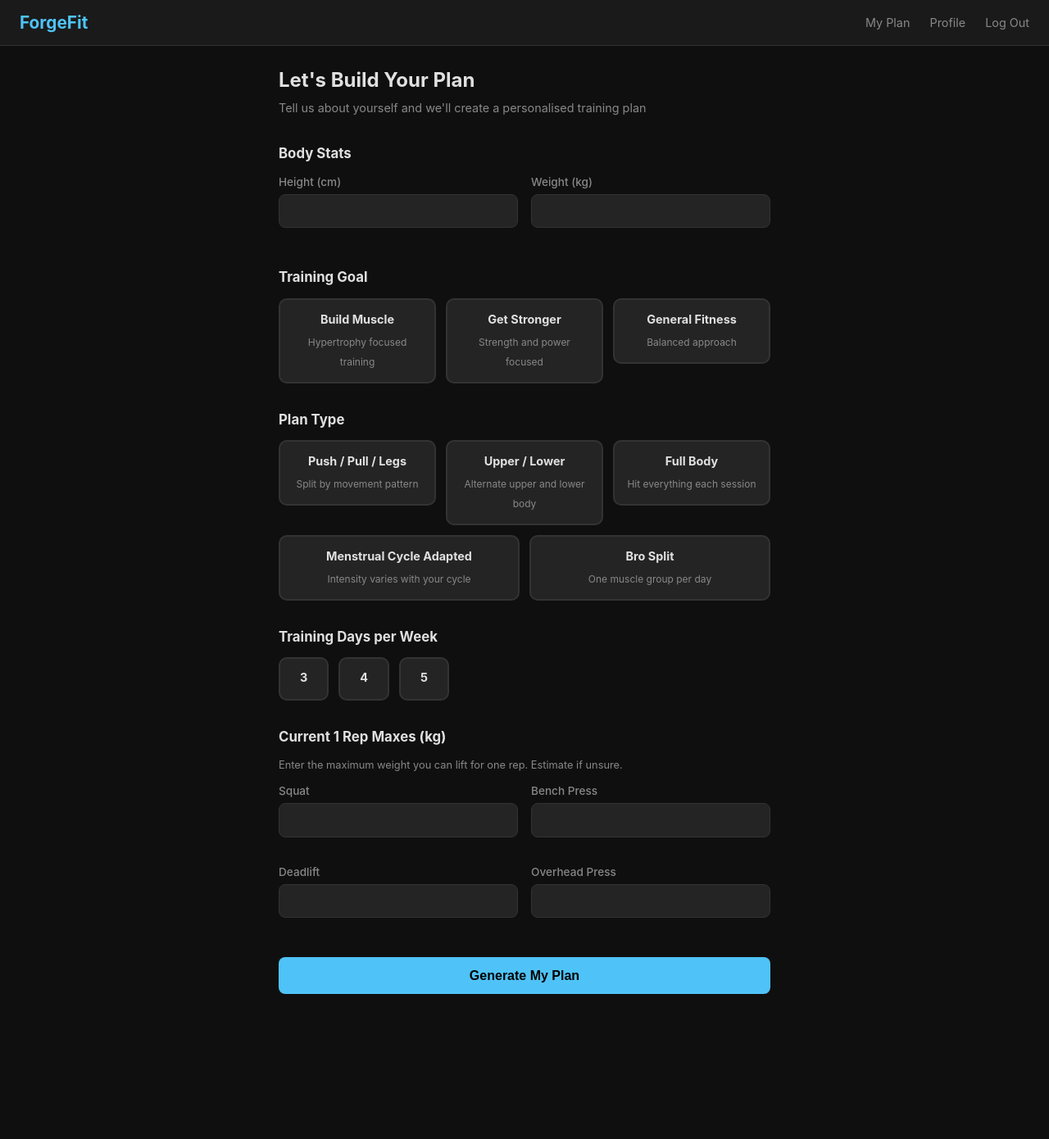
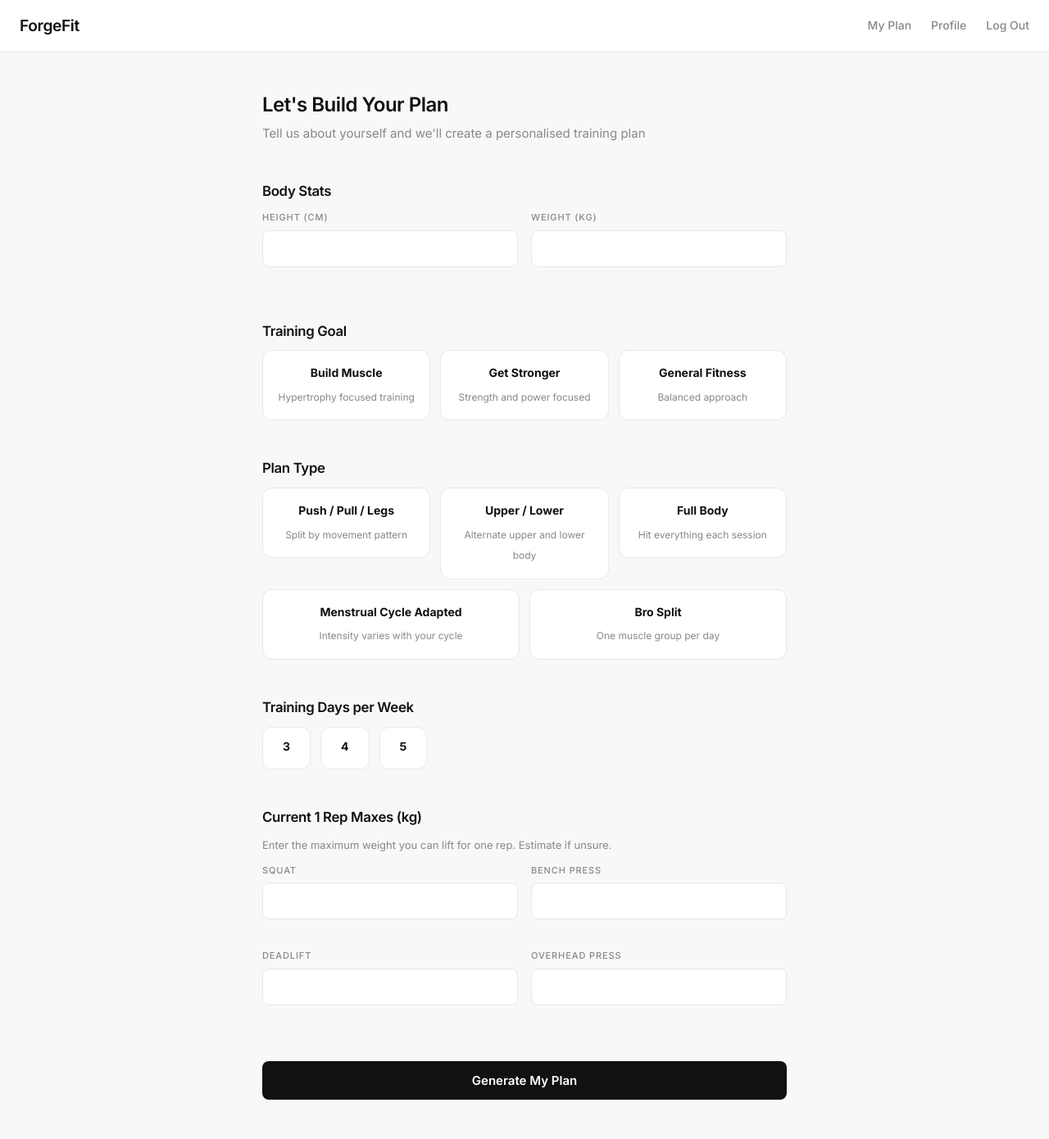
Before and after one commit to morganedmondson/forgefit, a Flask app: page /profile/onboarding in a window 1280 px wide. Shown: the whole page at 82% size. Before the commit the page ends 1213 px from the top, so only its background shows below. Run offline with Flask 3, Linux system fonts and the light colour scheme; a user stored in the database is signed in; some libraries are stand-ins or nearby versions.

Commit message:
Apply light theme style guide: Inter font, Feather Icons, updated colours and spacing

```diff
--- a/static/style.css
+++ b/static/style.css
@@ -1,26 +1,32 @@
 * { margin: 0; padding: 0; box-sizing: border-box; }
 
 :root {
-    --bg: #0f0f0f;
-    --surface: #1a1a1a;
-    --surface-2: #242424;
-    --border: #333;
-    --text: #e0e0e0;
-    --text-muted: #888;
-    --accent: #4fc3f7;
-    --accent-hover: #39a0d4;
-    --success: #4caf50;
-    --error: #ef5350;
-    --warning: #ff9800;
-    --compound: #4fc3f7;
+    --bg: #F8F8F8;
+    --surface: #FFFFFF;
+    --surface-2: #FFFFFF;
+    --border: #E8E8E8;
+    --text: #111111;
+    --text-muted: #888888;
+    --accent: #111111;
+    --accent-hover: #333333;
+    --success: #00C48C;
+    --error: #FF4444;
+    --compound: #111111;
 }
 
 body {
-    font-family: -apple-system, BlinkMacSystemFont, "Segoe UI", Roboto, sans-serif;
+    font-family: 'Inter', -apple-system, BlinkMacSystemFont, "Segoe UI", Roboto, sans-serif;
     background: var(--bg);
     color: var(--text);
     min-height: 100vh;
-    line-height: 1.5;
+    line-height: 1.6;
+    -webkit-font-smoothing: antialiased;
+}
+
+h1, h2, h3, h4, h5, h6 {
+    font-weight: 600;
+    letter-spacing: -0.02em;
+    line-height: 1.3;
 }
 
 /* Nav */
@@ -28,7 +34,8 @@ body {
     display: flex;
     align-items: center;
     justify-content: space-between;
-    padding: 0.75rem 1.5rem;
+    padding: 0 1.5rem;
+    height: 64px;
     background: var(--surface);
     border-bottom: 1px solid var(--border);
     position: sticky;
@@ -37,18 +44,20 @@ body {
 }
 
 .nav-logo {
-    font-size: 1.3rem;
-    font-weight: 700;
-    color: var(--accent);
+    font-size: 1.2rem;
+    font-weight: 600;
+    color: var(--text);
     text-decoration: none;
+    letter-spacing: -0.02em;
 }
 
-.nav-links { display: flex; gap: 1.5rem; }
+.nav-links { display: flex; gap: 1.5rem; align-items: center; }
 .nav-links a {
     color: var(--text-muted);
     text-decoration: none;
-    font-size: 0.9rem;
-    transition: color 0.2s;
+    font-size: 0.875rem;
+    font-weight: 500;
+    transition: all 0.15s ease;
 }
 .nav-links a:hover { color: var(--text); }
 
@@ -63,91 +72,97 @@ body {
 
 /* Container */
 .container {
-    max-width: 900px;
+    max-width: 1100px;
     margin: 0 auto;
-    padding: 1.5rem 1rem;
+    padding: 48px 1.5rem;
 }
 
 /* Flash messages */
 .flash {
-    padding: 0.75rem 1rem;
+    padding: 12px 16px;
     border-radius: 8px;
-    margin-bottom: 1rem;
-    font-size: 0.9rem;
+    margin-bottom: 1.5rem;
+    font-size: 0.875rem;
+    font-weight: 500;
 }
-.flash-error { background: rgba(239,83,80,0.15); border: 1px solid var(--error); color: var(--error); }
-.flash-success { background: rgba(76,175,80,0.15); border: 1px solid var(--success); color: var(--success); }
-.flash-info { background: rgba(79,195,247,0.15); border: 1px solid var(--accent); color: var(--accent); }
+.flash-error { background: #FFF0F0; border: 1px solid var(--error); color: var(--error); }
+.flash-success { background: #F0FFF8; border: 1px solid var(--success); color: #00A070; }
+.flash-info { background: #F0F0F0; border: 1px solid var(--border); color: var(--text); }
 
 /* Buttons */
 .btn {
     display: inline-block;
-    padding: 0.6rem 1.2rem;
+    padding: 12px 24px;
     border-radius: 8px;
-    font-size: 0.9rem;
+    font-family: 'Inter', sans-serif;
+    font-size: 0.875rem;
     font-weight: 600;
     text-decoration: none;
     border: none;
     cursor: pointer;
-    transition: background 0.2s, transform 0.1s;
+    transition: all 0.15s ease;
 }
+.btn:hover { opacity: 0.85; }
 .btn:active { transform: scale(0.97); }
-.btn-primary { background: var(--accent); color: #000; }
-.btn-primary:hover { background: var(--accent-hover); }
-.btn-secondary { background: var(--surface-2); color: var(--text); border: 1px solid var(--border); }
-.btn-secondary:hover { background: var(--border); }
+.btn-primary { background: var(--accent); color: #FFFFFF; }
+.btn-secondary { background: var(--surface); color: var(--text); border: 1px solid var(--border); }
+.btn-secondary:hover { opacity: 1; background: var(--bg); }
 .btn-full { width: 100%; text-align: center; }
-.btn-large { padding: 0.85rem 2rem; font-size: 1rem; }
-.btn-small { padding: 0.35rem 0.8rem; font-size: 0.8rem; }
+.btn-large { padding: 14px 28px; font-size: 0.9375rem; }
+.btn-small { padding: 8px 16px; font-size: 0.8125rem; }
 
 /* Forms */
-.form-group { margin-bottom: 1rem; }
+.form-group { margin-bottom: 1.25rem; }
 .form-group label {
     display: block;
-    margin-bottom: 0.3rem;
-    font-size: 0.85rem;
+    margin-bottom: 6px;
+    font-size: 11px;
+    font-weight: 500;
+    text-transform: uppercase;
+    letter-spacing: 0.08em;
     color: var(--text-muted);
-    font-weight: 500;
 }
 .form-group input, .form-group select {
     width: 100%;
-    padding: 0.7rem 0.9rem;
-    background: var(--surface-2);
+    padding: 12px 16px;
+    background: var(--surface);
     border: 1px solid var(--border);
     border-radius: 8px;
     color: var(--text);
-    font-size: 0.95rem;
+    font-family: 'Inter', sans-serif;
+    font-size: 0.9375rem;
     outline: none;
-    transition: border-color 0.2s;
+    transition: border-color 0.15s ease;
 }
-.form-group input:focus { border-color: var(--accent); }
+.form-group input::placeholder { color: #AAAAAA; }
+.form-group input:focus { border-color: var(--text); }
 
 .form-row { display: flex; gap: 1rem; }
 .form-row .form-group { flex: 1; }
 .form-row-4 { flex-wrap: wrap; }
 .form-row-4 .form-group { flex: 1 1 calc(50% - 0.5rem); min-width: 120px; }
 
-.form-hint { font-size: 0.8rem; color: var(--text-muted); margin-bottom: 0.75rem; }
-.form-section { margin-bottom: 2rem; }
+.form-hint { font-size: 0.8125rem; color: var(--text-muted); margin-bottom: 0.75rem; }
+.form-section { margin-bottom: 48px; }
 .form-section h3 { margin-bottom: 0.75rem; font-size: 1.05rem; }
 
 /* Auth card */
 .auth-card {
-    max-width: 400px;
-    margin: 3rem auto;
+    max-width: 420px;
+    margin: 48px auto;
     background: var(--surface);
-    padding: 2rem;
+    padding: 32px;
     border-radius: 12px;
     border: 1px solid var(--border);
 }
-.auth-card h2 { margin-bottom: 1.5rem; text-align: center; }
+.auth-card h2 { margin-bottom: 1.75rem; text-align: center; }
 .auth-switch {
     text-align: center;
-    margin-top: 1.5rem;
-    font-size: 0.85rem;
+    margin-top: 1.75rem;
+    font-size: 0.8125rem;
     color: var(--text-muted);
 }
-.auth-switch a { color: var(--accent); text-decoration: none; }
+.auth-switch a { color: var(--text); text-decoration: underline; font-weight: 500; }
 
 /* Radio cards */
 .radio-cards { display: flex; flex-wrap: wrap; gap: 0.75rem; }
@@ -158,55 +173,59 @@ body {
 }
 .radio-card input { display: none; }
 .radio-card-body {
-    padding: 0.85rem;
-    background: var(--surface-2);
-    border: 2px solid var(--border);
-    border-radius: 10px;
+    padding: 16px;
+    background: var(--surface);
+    border: 1px solid var(--border);
+    border-radius: 12px;
     text-align: center;
-    transition: border-color 0.2s, background 0.2s;
+    transition: all 0.15s ease;
 }
-.radio-card-body strong { display: block; font-size: 0.9rem; margin-bottom: 0.2rem; }
+.radio-card-body strong { display: block; font-size: 0.875rem; margin-bottom: 4px; color: var(--text); }
 .radio-card-body span { font-size: 0.75rem; color: var(--text-muted); }
+.radio-card:hover .radio-card-body { border-color: #CCCCCC; }
 .radio-card input:checked + .radio-card-body {
-    border-color: var(--accent);
-    background: rgba(79,195,247,0.1);
+    border-color: var(--text);
+    border-width: 2px;
+    padding: 15px;
 }
 
 .radio-cards-inline { flex-wrap: nowrap; }
 .radio-card-small { min-width: auto; flex: 0; }
-.radio-card-small .radio-card-body { padding: 0.75rem 1.5rem; }
+.radio-card-small .radio-card-body { padding: 12px 24px; }
+.radio-card-small input:checked + .radio-card-body { padding: 11px 23px; }
 
 /* Onboarding */
-.onboarding { max-width: 600px; margin: 0 auto; }
-.onboarding h2 { margin-bottom: 0.3rem; }
-.onboarding-sub { color: var(--text-muted); margin-bottom: 2rem; font-size: 0.9rem; }
+.onboarding { max-width: 640px; margin: 0 auto; }
+.onboarding h2 { margin-bottom: 8px; }
+.onboarding-sub { color: var(--text-muted); margin-bottom: 48px; font-size: 0.9375rem; }
 
 /* Plan page */
-.plan-header { margin-bottom: 1.5rem; }
+.plan-header { margin-bottom: 32px; }
 .plan-header h2 { font-size: 1.5rem; }
-.plan-sub { color: var(--text-muted); font-size: 0.9rem; }
+.plan-sub { color: var(--text-muted); font-size: 0.875rem; margin-top: 4px; }
 
 .day-tabs {
     display: flex;
-    gap: 0.5rem;
-    margin-bottom: 1rem;
+    gap: 8px;
+    margin-bottom: 16px;
     overflow-x: auto;
-    padding-bottom: 0.25rem;
+    padding-bottom: 4px;
 }
 .day-tab {
-    padding: 0.5rem 1rem;
-    background: var(--surface-2);
+    padding: 10px 20px;
+    background: var(--surface);
     border: 1px solid var(--border);
     border-radius: 8px;
     color: var(--text-muted);
     cursor: pointer;
-    font-size: 0.85rem;
+    font-family: 'Inter', sans-serif;
+    font-size: 0.8125rem;
     font-weight: 500;
     white-space: nowrap;
-    transition: all 0.2s;
+    transition: all 0.15s ease;
 }
-.day-tab:hover { color: var(--text); }
-.day-tab.active { background: var(--accent); color: #000; border-color: var(--accent); }
+.day-tab:hover { color: var(--text); border-color: #CCCCCC; }
+.day-tab.active { background: var(--accent); color: #FFFFFF; border-color: var(--accent); }
 
 .day-panel { display: none; }
 .day-panel.active { display: block; }
--- a/templates/base.html
+++ b/templates/base.html
@@ -4,12 +4,16 @@
     <meta charset="UTF-8">
     <meta name="viewport" content="width=device-width, initial-scale=1.0">
     <title>{% block title %}ForgeFit{% endblock %}</title>
+    <link rel="preconnect" href="https://fonts.googleapis.com">
+    <link rel="preconnect" href="https://fonts.gstatic.com" crossorigin>
+    <link href="https://fonts.googleapis.com/css2?family=Inter:wght@400;500;600;700&display=swap" rel="stylesheet">
+    <script src="https://unpkg.com/feather-icons"></script>
     <link rel="stylesheet" href="{{ url_for('static', filename='style.css') }}">
 </head>
 <body>
     <nav class="navbar">
         <a href="/" class="nav-logo">ForgeFit</a>
-        <button class="nav-toggle" onclick="document.querySelector('.nav-links').classList.toggle('open')">&#9776;</button>
+        <button class="nav-toggle" onclick="document.querySelector('.nav-links').classList.toggle('open')"><i data-feather="menu"></i></button>
         <div class="nav-links">
             {% if current_user.is_authenticated %}
                 <a href="{{ url_for('workout.plan') }}">My Plan</a>
@@ -35,5 +39,6 @@
     </main>
 
     <script src="{{ url_for('static', filename='app.js') }}"></script>
+    <script>feather.replace();</script>
 </body>
 </html>
--- a/templates/workout/day.html
+++ b/templates/workout/day.html
@@ -3,7 +3,7 @@
 {% block content %}
 <div class="gym-view">
     <div class="gym-header">
-        <a href="{{ url_for('workout.plan') }}" class="back-link">&larr; Back to plan</a>
+        <a href="{{ url_for('workout.plan') }}" class="back-link"><i data-feather="arrow-left" style="width:16px;height:16px;"></i> Back to plan</a>
         <h2>{{ day.label }}</h2>
         <p class="gym-sub">Week {{ plan.week_number }}</p>
     </div>
```
Also changed, not shown: other parts of static/style.css (+56 -37 lines).
